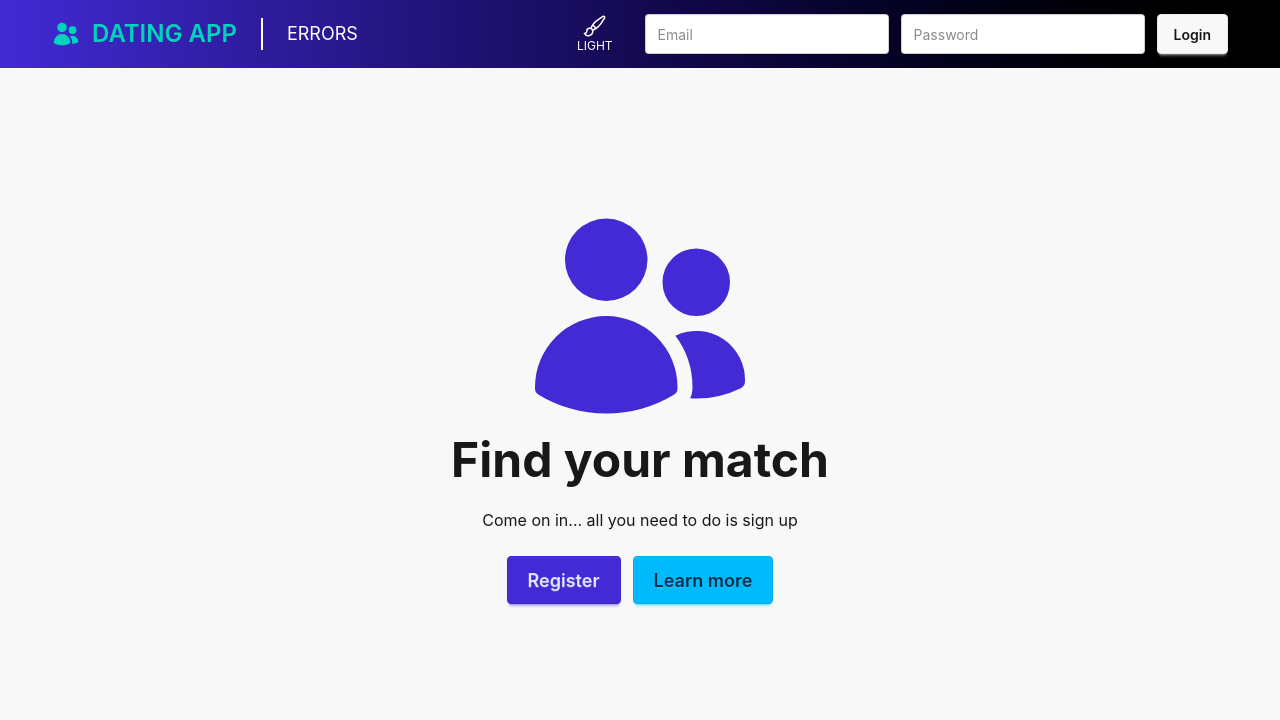
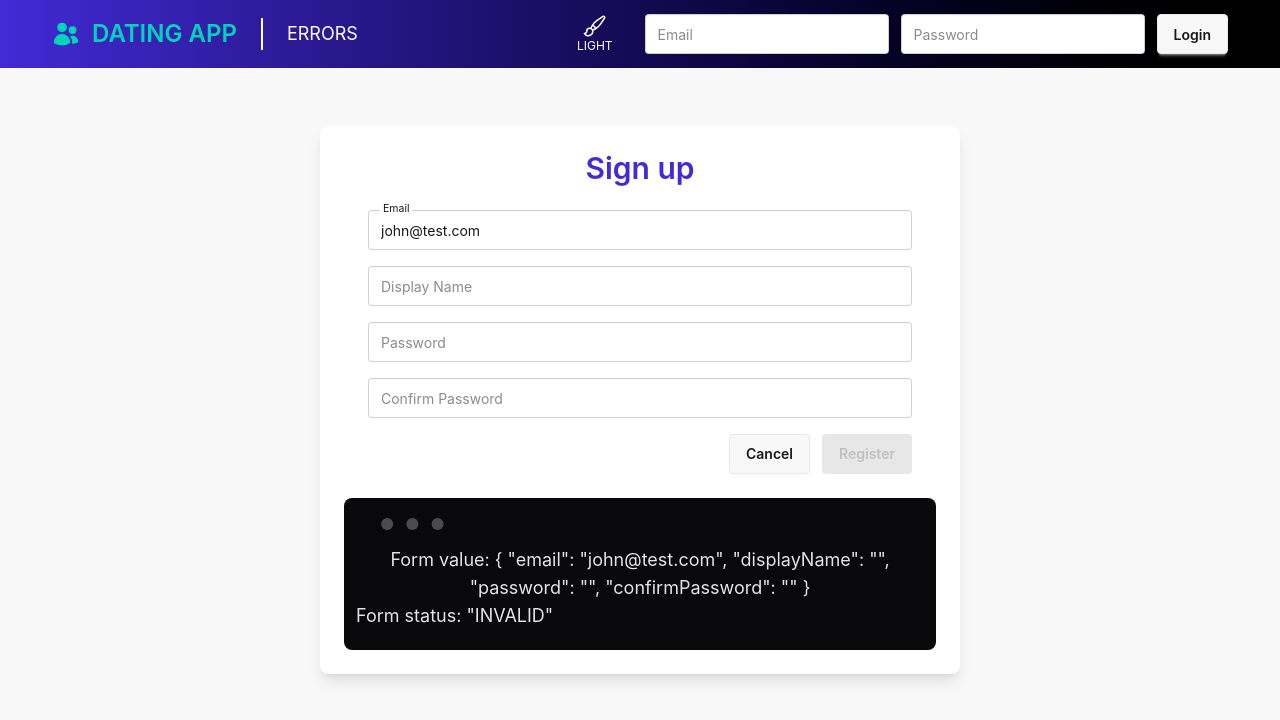
Before and after one commit to drussell33/Angular_ASPNET_Application, an Angular app in the folder DatingApp/client/: page / in a window 1280 px wide. Shown: the top 720 px of the page. Built offline with nearby package versions, Linux system fonts and the light colour scheme.

Commit message:
started converting the user registration into a reactive form

```diff
--- a/DatingApp/client/src/features/account/register/register.html
+++ b/DatingApp/client/src/features/account/register/register.html
@@ -1,18 +1,57 @@
 <div class="card bg-base-100 w-1/2 mx-auto flex flex-col p-6 rounded-lg shadow-lg">
     <div class="card-title justify-center text-3xl text-primary">Sign up</div>
-    <div class="card-cody w-full">
-        <form #registerForm="ngForm" class="flex flex-col gap-4 w-full" (ngSubmit)="register()">
-            <input class="input w-full" name="email"
-                [(ngModel)]="creds.email" placeholder="Email">
-            <input class="input w-full" name="displayName"
-                [(ngModel)]="creds.displayName" placeholder="Display Name">
-            <input type="password" class="input w-full" name="password"
-                [(ngModel)]="creds.password" placeholder="Password">
+    <div class="card-body w-full">
+        <form [formGroup]="registerForm" class="flex flex-col gap-4 w-full" (ngSubmit)="register()">
+            <label class="floating-label">
+                <span>Email</span>
+                <input
+                    class="input w-full"
+                    formControlName="email"
+                    placeholder="Email">
+            </label>
+            <label class="floating-label text-left">
+                <span>Display Name</span>
+                <input
+                    class="input w-full"
+                    [class.input-error]="registerForm.controls['displayName'].invalid
+                        && registerForm.controls['displayName'].touched"
+                    formControlName="displayName"
+                    placeholder="Display Name">
+                @if (registerForm.controls['displayName'].invalid
+                        && registerForm.controls['displayName'].touched) {
+                            <div class="validation-hint text-error text-xs">Display name is required</div>
+                        }
+            </label>
+            <label class="floating-label">
+                <span>Password</span>
+                <input
+                type="password"
+                    class="input w-full"
+                    formControlName="password"
+                    placeholder="Password">
+            </label>
+            <label class="floating-label">
+                <span>Confirm Password</span>
+                <input
+                type="password"
+                    class="input w-full"
+                    formControlName="confirmPassword"
+                    placeholder="Confirm Password">
+            </label>
 
             <div class="flex items-center justify-end gap-3">
                 <button (click)="cancel()" type="button" class="btn">Cancel</button>
-                <button class="btn btn-primary" type="submit">Register</button>
+                <button
+                    [disabled]="!registerForm.valid"
+                    class="btn btn-primary" type="submit">Register</button>
             </div>
         </form>
     </div>
+
+    <div class="flex flex-col items-start px-3 w-full mockup-code text-lg">
+        <div>Form value: {{registerForm.value | json}}</div>
+        <div>Form status: {{registerForm.status| json}}</div>
+    </div>
+
+
 </div>
--- a/DatingApp/client/src/features/account/register/register.ts
+++ b/DatingApp/client/src/features/account/register/register.ts
@@ -1,27 +1,58 @@
-import { Component, inject, input, output } from '@angular/core';
-import { FormsModule } from '@angular/forms';
-import { RegisterCreds, User } from '../../../types/user';
+import { Component, inject, OnInit, output } from '@angular/core';
+import { AbstractControl, FormControl, FormGroup, ReactiveFormsModule, ValidationErrors, ValidatorFn, Validators } from '@angular/forms';
+import { RegisterCreds } from '../../../types/user';
 import { AccountService } from '../../../core/services/account-service';
+import { JsonPipe } from '@angular/common';
+import { ValidationError } from '@angular/forms/signals';
 
 @Component({
   selector: 'app-register',
-  imports: [FormsModule],
+  imports: [ReactiveFormsModule, JsonPipe],
   templateUrl: './register.html',
   styleUrl: './register.css',
 })
-export class Register {
+export class Register implements OnInit {
   private accountService = inject(AccountService);
   cancelRegister = output<boolean>();
   protected creds = {} as RegisterCreds;
+  protected registerForm: FormGroup = new FormGroup({});
+
+  ngOnInit(): void {
+    this.initializeForm();
+  }
+
+  initializeForm() {
+    this.registerForm = new FormGroup({
+      email: new FormControl('john@test.com', [Validators.required, Validators.email]),
+      displayName: new FormControl('', Validators.required),
+      password: new FormControl('', [Validators.required, Validators.minLength(4), Validators.maxLength(8)]),
+      confirmPassword: new FormControl('', [Validators.required, this.matchValues('password')])
+    });
+    this.registerForm.controls['password'].valueChanges.subscribe(() => {
+      this.registerForm.controls['confirmPassword'].updateValueAndValidity();
+
+    })
+  }
+
+  matchValues(matchTo: string): ValidatorFn {
+    return (control: AbstractControl): ValidationErrors | null => {
+      const parent = control.parent;
+      if (!parent) return null;
+
+      const matchValue = parent.get(matchTo)?.value;
+      return control.value === matchValue ? null : {passwordMismatch: true}
+    }
+  }
 
   register() {
-    this.accountService.register(this.creds).subscribe({
-      next: response => {
-        console.log(response);
-        this.cancel();
-      },
-      error: error => console.log(error)
-    })
+    console.log(this.registerForm.value);
+    // this.accountService.register(this.creds).subscribe({
+    //   next: response => {
+    //     console.log(response);
+    //     this.cancel();
+    //   },
+    //   error: error => console.log(error)
+    // })
   }
 
   cancel() {
--- a/DatingApp/client/src/features/home/home.ts
+++ b/DatingApp/client/src/features/home/home.ts
@@ -9,7 +9,7 @@ import { User } from '../../types/user';
   styleUrl: './home.css',
 })
 export class Home {
-  protected registerMode = signal(false);
+  protected registerMode = signal(true);
 
   showRegister(value: boolean) {
     this.registerMode.set(value);
```
